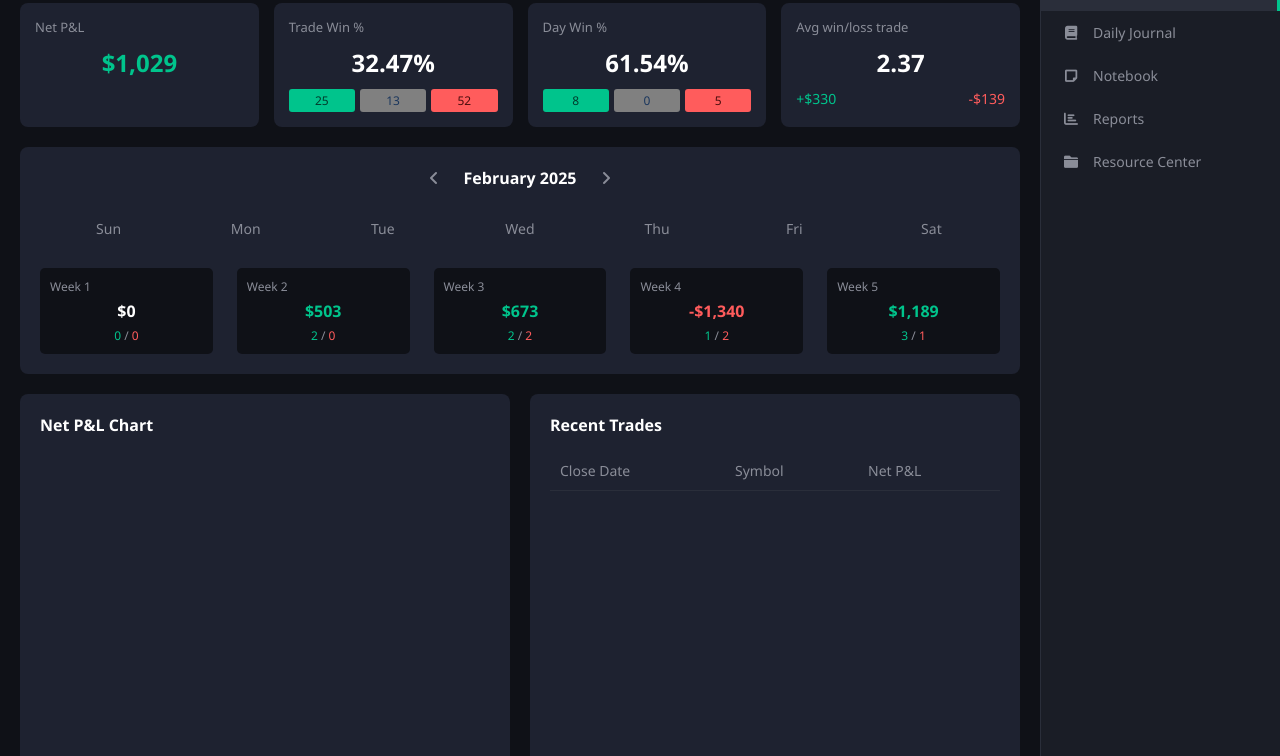
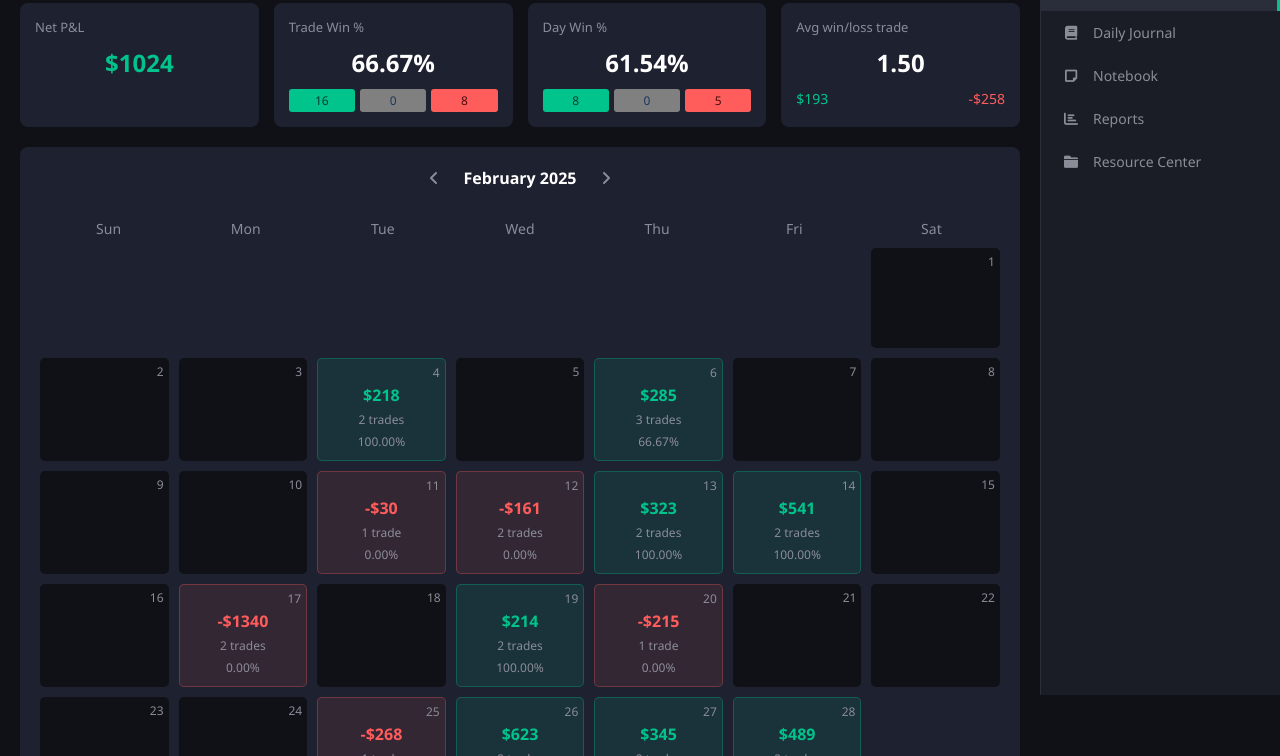
Before and after one commit to zpoettker/Trading-JOURNAL, a plain HTML site: page public/pages/dashboard.html in a window 1280 px wide. Shown: the part 105-861 px from the top of the page. Drawn offline with nearby package versions, Linux system fonts and the light colour scheme.

Commit message:
added changes to fix some bugs with new file structure

```diff
--- a/public/css/global.css
+++ b/public/css/global.css
@@ -1,4 +1,4 @@
-/* Global Styles */
+/* /public/css/global.css */
 :root {
     --bg-color: #0f1117;
     --sidebar-bg: #1a1d26;
@@ -30,7 +30,15 @@
     display: flex;
     min-height: 100vh;
     overflow-x: hidden;
-    flex-direction: row-reverse;
+    flex-direction: row-reverse; /* Sidebar on right */
+    transition: margin-right 0.3s ease, width 0.3s ease; /* Smooth transition */
+    margin-right: 240px; /* Match sidebar width */
+    width: calc(100% - 240px); /* Adjust content width */
+}
+
+.container.sidebar-collapsed {
+    margin-right: 100px; /* Match collapsed width */
+    width: calc(100% - 100px);
 }
 
 /* Main Content Styles */
@@ -41,45 +49,4 @@
     position: relative;
 }
 
-.header {
-    display: flex;
-    justify-content: space-between;
-    align-items: center;
-    margin-bottom: 15px;
-}
-
-.header h2 {
-    font-size: 24px;
-    font-weight: 600;
-}
-
-.header-right {
-    display: flex;
-    gap: 10px;
-}
-
-.header-right button {
-    background-color: var(--card-bg);
-    border: 1px solid var(--border-color);
-    color: var(--text-color);
-    padding: 8px 12px;
-    border-radius: 5px;
-    cursor: pointer;
-    display: flex;
-    align-items: center;
-    gap: 5px;
-}
-
-.import-info {
-    display: flex;
-    align-items: center;
-    margin-bottom: 20px;
-    color: var(--text-secondary);
-    font-size: 12px;
-}
-
-.resync-link {
-    margin-left: 10px;
-    color: #6366f1;
-    text-decoration: none;
-}
+/* Add the rest of your non-sidebar styles here (header, cards, calendar, etc.) */
--- a/public/css/sidebar.css
+++ b/public/css/sidebar.css
@@ -1,12 +1,16 @@
-/* Sidebar Styles */
+/* /public/css/sidebar.css */
 .sidebar {
     width: 240px;
     background-color: var(--sidebar-bg);
     border-left: 1px solid var(--border-color);
     display: flex;
     flex-direction: column;
-    position: relative;
+    position: fixed;
+    top: 0;
+    right: 0; /* Back to right side */
+    height: 100vh;
     overflow-y: auto;
+    transition: width 0.3s ease; /* Smooth collapse */
 }
 
 .logo {
@@ -36,6 +40,14 @@
     cursor: pointer;
     color: var(--text-secondary);
     z-index: 10;
+    background: none;
+    border: none;
+    font-size: 18px;
+    width: 40px;
+    height: 40px;
+    display: flex;
+    align-items: center;
+    justify-content: center;
 }
 
 .sidebar-menu {
@@ -57,6 +69,7 @@
     justify-content: center;
     font-weight: 500;
     width: calc(100% - 60px);
+    transition: margin 0.3s ease, width 0.3s ease;
 }
 
 .add-trade-btn i {
@@ -70,6 +83,7 @@
     cursor: pointer;
     position: relative;
     color: var(--text-secondary);
+    transition: padding 0.3s ease;
 }
 
 .menu-item i {
@@ -99,3 +113,42 @@
     font-size: 10px;
     font-weight: bold;
 }
+
+/* Collapsed State */
+.sidebar.collapsed {
+    width: 100px;
+}
+
+.sidebar.collapsed .sidebar-toggle {
+    left: 0;
+    right: 0;
+    margin: 0 auto;
+    text-align: center;
+    color: var(--text-color);
+}
+
+.sidebar.collapsed .logo {
+    display: none; /* Hide logo when collapsed */
+}
+
+.sidebar.collapsed .menu-item {
+    justify-content: center;
+    padding: 12px 0;
+}
+
+.sidebar.collapsed .menu-item span {
+    display: none; /* Hide text */
+}
+
+.sidebar.collapsed .menu-item i {
+    margin-right: 0; /* Center icons */
+}
+
+.sidebar.collapsed .add-trade-btn {
+    margin: 0 15px 20px 15px;
+    width: calc(100% - 30px);
+}
+
+.sidebar.collapsed .beta-tag {
+    display: none; /* Hide beta tag */
+}
--- a/public/js/data/trades.js
+++ b/public/js/data/trades.js
@@ -1,6 +1,11 @@
-// trades.js
-export let currentStartDate = new Date('2025-02-01');
-export let currentEndDate = new Date('2025-02-28');
+// /public/js/data/trades.js
+let _currentStartDate = new Date('2025-02-01');
+let _currentEndDate = new Date('2025-02-28');
+
+export const currentStartDate = () => _currentStartDate;
+export const currentEndDate = () => _currentEndDate;
+export const setCurrentStartDate = (date) => _currentStartDate = new Date(date);
+export const setCurrentEndDate = (date) => _currentEndDate = new Date(date);
 
 export const sampleTradeData = {
     Apex: [
--- a/public/js/main.js
+++ b/public/js/main.js
@@ -1,11 +1,40 @@
-// main.js
+// /public/js/main.js
+import { currentStartDate, currentEndDate } from './data/trades.js'; // Now functions
+import { updateChart } from './ui/chart.js';
+import { updateDateRange } from './ui/date-range.js';
+import { initSidebarMenu } from './ui/sidebar.js';
+import { initDateRange as initDateRangeUI } from './ui/date-range.js';
+import { updateCalendar } from './ui/calendar.js';
+
 document.addEventListener('DOMContentLoaded', () => {
     console.log('DOM fully loaded');
     initEventListeners();
+    initSidebarMenu();
+    initDateRangeUI();
     console.log('Event listeners initialized');
     initSampleData();
-    updateChart(currentStartDate, currentEndDate, 'Apex'); // Initial chart
-    updateDateRange(currentStartDate, currentEndDate, 'Apex'); // Initial metrics
+
+    const selectedAccount = 'Apex';
+    updateChart(currentStartDate(), currentEndDate(), selectedAccount); // Call as functions
+    updateDateRange(currentStartDate(), currentEndDate(), selectedAccount);
+
+    let currentMonth = 1;
+    let currentYear = 2025;
+    updateCalendar(currentYear, currentMonth, selectedAccount);
+
+    document.querySelector('.calendar-section .prev-month').addEventListener('click', () => {
+        currentMonth--;
+        if (currentMonth < 0) { currentMonth = 11; currentYear--; }
+        const currentAccount = document.querySelector('.account-toggle').childNodes[0].textContent;
+        updateCalendar(currentYear, currentMonth, currentAccount);
+    });
+
+    document.querySelector('.calendar-section .next-month').addEventListener('click', () => {
+        currentMonth++;
+        if (currentMonth > 11) { currentMonth = 0; currentYear++; }
+        const currentAccount = document.querySelector('.account-toggle').childNodes[0].textContent;
+        updateCalendar(currentYear, currentMonth, currentAccount);
+    });
 });
 
 function initEventListeners() {
@@ -13,7 +42,9 @@
     const sidebar = document.querySelector('.sidebar');
     const container = document.querySelector('.container');
 
+    console.log('Sidebar elements:', { sidebarToggle, sidebar, container }); // Add this
     sidebarToggle.addEventListener('click', () => {
+        console.log('Sidebar toggle clicked'); // Add this
         sidebar.classList.toggle('collapsed');
         container.classList.toggle('sidebar-collapsed');
     });
@@ -27,5 +58,5 @@
 }
 
 function initSampleData() {
-    // Placeholder for future API/db fetch
+    console.log('Sample data initialized');
 }
--- a/public/js/ui/date-range.js
+++ b/public/js/ui/date-range.js
@@ -1,8 +1,8 @@
-// date-range.js
+// /public/js/ui/date-range.js
 import { updateChart } from './chart.js';
 import { updateRecentTrades } from './recent-trades.js';
 import { calculateMetrics, updateDashboardMetrics } from '../data/metrics.js';
-import { currentStartDate, currentEndDate } from '../data/trades.js';
+import { currentStartDate, currentEndDate, setCurrentStartDate, setCurrentEndDate } from '../data/trades.js'; // Updated import
 import { getDaysInMonth, getFirstDayOfMonth } from './calendar.js';
 
 export function initDateRange() {
@@ -150,7 +150,7 @@
             accountToggle.childNodes[0].textContent = selectedAccount;
             accountDropdown.style.display = 'none';
             accountOptions.forEach(opt => opt.classList.toggle('selected', opt.dataset.account === selectedAccount));
-            updateDateRange(currentStartDate, currentEndDate, selectedAccount);
+            updateDateRange(currentStartDate(), currentEndDate(), selectedAccount); // Updated to call functions
         });
     });
 
@@ -164,9 +164,8 @@
 }
 
 export function updateDateRange(start, end, account) {
-    currentStartDate = new Date(start);
-    currentEndDate = new Date(end);
-    document.querySelector('.date-range-toggle').childNodes[0].textContent = `${start.toLocaleDateString('en-US', { month: 'short', day: 'numeric', year: 'numeric' })} - ${end.toLocaleDateString('en-US', { month: 'short', day: 'numeric', year: 'numeric' })}`;
+    setCurrentStartDate(start);
+    setCurrentEndDate(end);
 
     const metrics = calculateMetrics(start, end, account);
     updateDashboardMetrics(metrics);
```
Also changed, not shown: public/js/ui/sidebar.js (renamed from public/js/ui/side-bar.js), public/pages/dashboard.html (indentation only).
